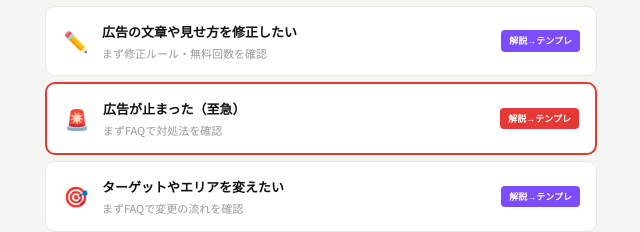
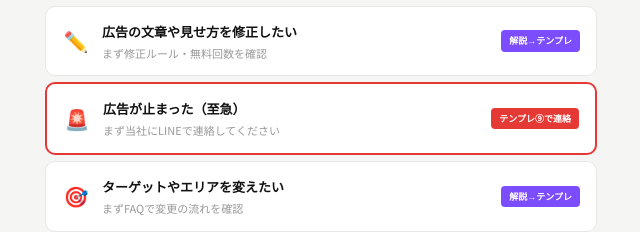
Before and after one commit to shittoruad-gif/ig-ad-guide, a Next.js app: page / in a window 1280 px wide. Shown: the part 1532-1764 px from the top of the page, without its empty margins (319-959 px from the left). Built offline with nearby package versions, Linux system fonts and the light colour scheme.

Commit message:
広告停止時はまず当社に連絡→対処法をお伝えする流れに変更

```diff
--- a/src/components/slides/S2.tsx
+++ b/src/components/slides/S2.tsx
@@ -50,13 +50,13 @@ export default function S2() {
           </div>
           <div className="qnav-badge">解説→テンプレ</div>
         </a>
-        <a href="#s7" className="qnav-item" style={{ borderColor: "var(--red)", borderWidth: "2px" }}>
+        <a href="#s12" className="qnav-item" style={{ borderColor: "var(--red)", borderWidth: "2px" }}>
           <div className="qnav-icon">{"🚨"}</div>
           <div className="qnav-body">
             <div className="qnav-title">広告が止まった（至急）</div>
-            <div className="qnav-desc">まずFAQで対処法を確認</div>
+            <div className="qnav-desc">まず当社にLINEで連絡してください</div>
           </div>
-          <div className="qnav-badge" style={{ background: "var(--red)" }}>解説→テンプレ</div>
+          <div className="qnav-badge" style={{ background: "var(--red)" }}>テンプレ⑨で連絡</div>
         </a>
         <a href="#s7" className="qnav-item">
           <div className="qnav-icon">{"🎯"}</div>
--- a/src/components/slides/S7.tsx
+++ b/src/components/slides/S7.tsx
@@ -31,9 +31,9 @@ export default function S7() {
         <div className="card-body">弊社スタッフがログインを試みている可能性があります。コードには<strong>有効期限がある</strong>ため、事前に「今から送ります」とLINEでお声がけいただき、<strong>リアルタイムでコードを共有</strong>してください。時間が経つとコードが無効になり、再度お願いすることになってしまいます。なお、二段階認証を解除（オフ）にしていただくと、この手間がなくなります（初期設定ガイド STEP 05参照）。</div>
       </div>
 
-      <div className="card" style={{ marginBottom: "10px" }}>
-        <div className="card-label">Q. 広告が急に止まりました</div>
-        <div className="card-body">最も多い原因は<strong>クレジットカードのセキュリティロック</strong>です。Meta（Facebook）からの請求は海外決済扱いになることがあり、カード会社が不正利用と判断して自動でブロックすることがあります。<br /><br /><strong>対処法</strong>：お使いのカード会社（カード裏面の電話番号）に連絡し、「Meta（Facebook）からの請求は本人による利用です」と伝えてロックを解除してください。解除後も広告が再開しない場合は、LINEでご連絡ください。</div>
+      <div className="card" style={{ marginBottom: "10px", borderLeft: "3px solid var(--red)" }}>
+        <div className="card-label" style={{ color: "var(--red)" }}>Q. 広告が急に止まりました</div>
+        <div className="card-body"><strong style={{ color: "var(--red)" }}>まずLINEで当社にご連絡ください。</strong>状況を確認し、原因に応じた対処法をお伝えします。ご自身で操作される前に、まずご一報いただくのが最も確実で早い解決方法です。<br /><br />ご連絡の際は、テンプレート⑨「至急：広告停止」をコピーしてお送りいただけるとスムーズです。通知画面のスクリーンショットも添付いただけると助かります。</div>
       </div>
 
       <div className="card" style={{ marginBottom: "10px" }}>
```
